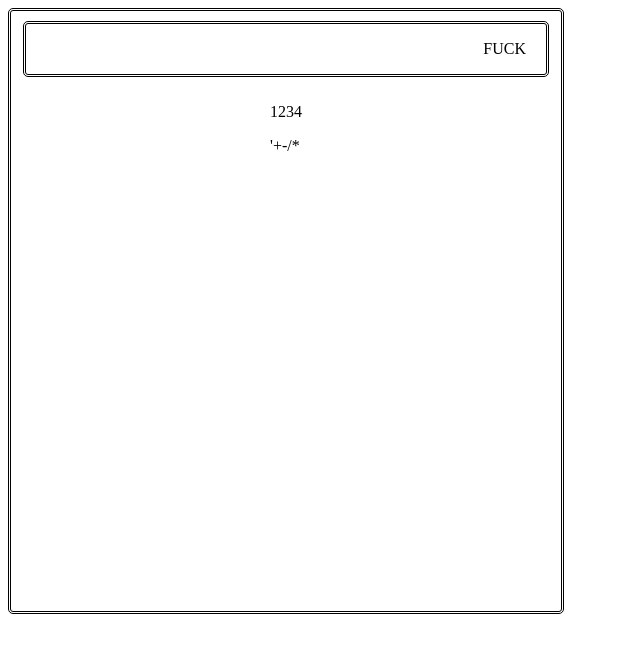
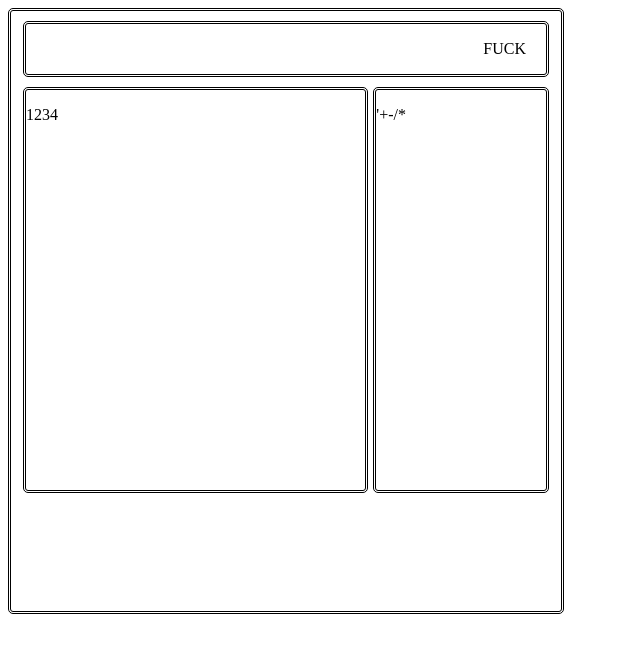
Before and after one commit to LeGrandMoose/calculator, a plain HTML site: page index.html in a window 1280 px wide. Shown: the whole page, without its empty margins (0-640 px from the left). Drawn offline with Linux system fonts and the light colour scheme.

Commit message:
Add styling for controls

```diff
--- a/style.css
+++ b/style.css
@@ -21,8 +21,31 @@
 
 }
 
-.calculator,.display {
+.calculator,.display,.numbers,.operators{
     border-style: double;
     border-radius: 5px;
     border-color: black;
 }
+
+.controls{
+    display: flex;
+    flex-direction: row;
+
+    width: 526px;
+    gap:5px;
+}
+
+.numbers,.operators{
+    flex-direction: row;
+    height: 400px;
+}
+.numbers{
+    display: flex;
+    flex: 200;
+
+}
+.operators{
+    display: flex;
+    flex: 100;
+
+}
```
